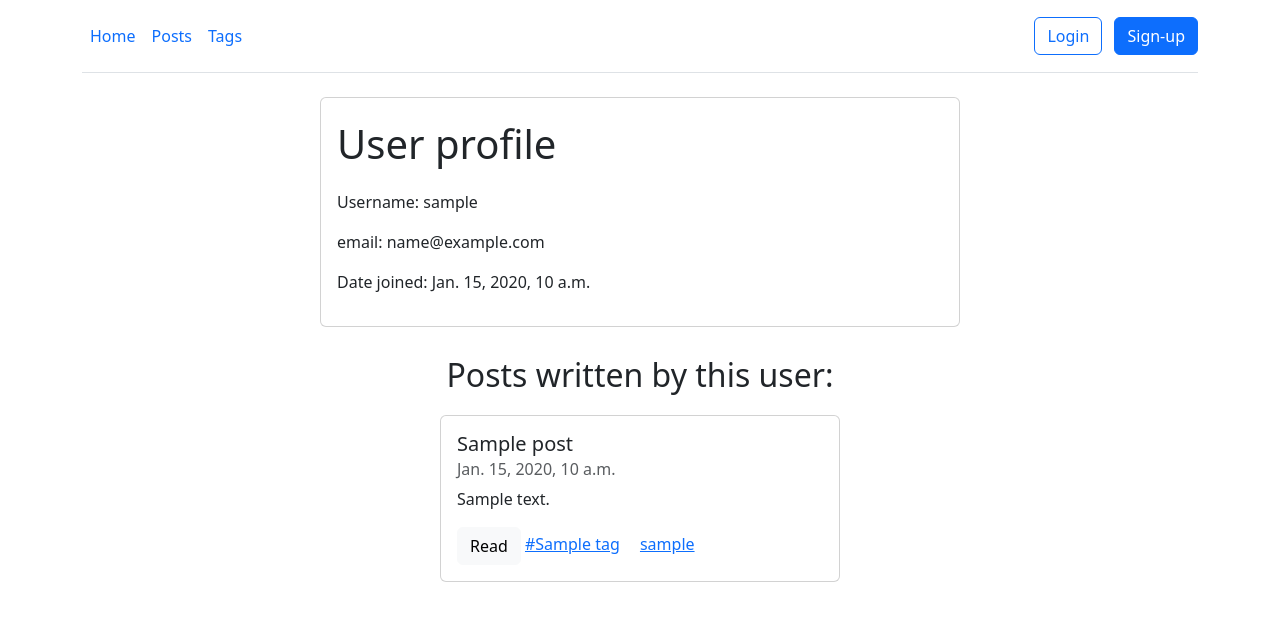
After one commit to ilya-4real/simple_blog, a Django app: page /blog/profile/1 in a window 1280 px wide. The commit adds this page. Shown: the top 621 px of the page. Run offline with Django 4.2, Linux system fonts and the light colour scheme; tables that the repository leaves empty hold one stand-in row (values such as "Sample post").

Commit message:
added user profile

```diff
--- a/blog/models.py
+++ b/blog/models.py
@@ -14,7 +14,7 @@ class Post(models.Model):
     body = models.TextField(blank=True, db_index=True)
     tags = models.ManyToManyField('Tag', blank=True, related_name='posts')
     pub_date = models.DateTimeField(auto_now_add=True)
-    author = models.ForeignKey(User, on_delete=models.PROTECT, related_name='post')
+    author = models.ForeignKey(User, on_delete=models.PROTECT, related_name='posts')
 
     def get_absolute_url(self):
         return reverse('post_detail_url', kwargs={'slug': self.slug})
--- a/blog/templates/blog/includes/post_card.html
+++ b/blog/templates/blog/includes/post_card.html
@@ -7,6 +7,6 @@
        {%for tag in post.tags.all %}
      <a href="{{ tag.get_absolute_url }}" class="card-link">#{{ tag.title }}</a>
        {% endfor %}
-     <a href="/" class="card-link">{{post.author.username}}</a>
+     <a href="{% url 'user_profile_url' user_id=post.author.id %}" class="card-link">{{post.author.username}}</a>
    </div>
  </div>
--- a/blog/templates/blog/posts.html
+++ b/blog/templates/blog/posts.html
@@ -22,6 +22,7 @@
     </div>
     {% endif %}
 {%endblock%}
+<!--paginator begins here-->
 {% block paginator %}
 <nav aria-label="..." style="max-width: 350px; margin: auto">
   <ul class="pagination">
--- /dev/null
+++ b/blog/templates/blog/profile.html
@@ -0,0 +1,22 @@
+{% extends 'blog/base_blog.html' %}
+
+{% block title %}
+    {{ user.username }}
+{% endblock %}
+
+{% block content %}
+        <div class="card mb-4 w-50 mx-auto">
+          <div class="card-body">
+            <p class="fs-1">User profile</p>
+              <p>Username: {{user.username}}</p>
+              <p>email: {{user.email}}</p>
+              <p>Date joined: {{user.date_joined}}</p>
+          </div>
+        </div>
+        <div class="mw-50 mx-auto">
+            <p class="text-center fs-2">{{profile_description}}</p>
+        </div>
+    {% for post in posts %}
+        {% include 'blog/includes/post_card.html' %}
+    {% endfor %}
+{% endblock %}
--- a/blog/templates/blog/tags.html
+++ b/blog/templates/blog/tags.html
@@ -7,7 +7,7 @@
 
 {% block content %}
 
-   <div class="card mb-2" style="width: 25rem; margin: auto;">
+   <div class="card mb-4" style="width: 25rem; margin: auto;">
         <h2 class="mb-5" style="margin: auto;">Tags in this blog:</h2>
 <!--       search bar-->
        <form class="d-flex container mb-3" action="{% url 'all_tags_url' %}" role="search" style="max-width: 400px;">
--- a/blog/urls.py
+++ b/blog/urls.py
@@ -3,6 +3,7 @@ from .views import *
 
 urlpatterns = [
     path('', main_blog, name='home_page_url'),
+    path('profile/<int:user_id>', UserProfile.as_view(), name='user_profile_url'),
     path('log_in/', UserLogIn.as_view(), name='log_in_url'),
     path('sign_up/', SignUp.as_view(), name='sign_up_url'),
     path('log_out', log_out_user, name='log_out_url'),
--- a/blog/utils.py
+++ b/blog/utils.py
@@ -10,7 +10,7 @@ class ObjectDetailMixin:
     template = None
 
     def get(self, request, slug):
-        obj = get_object_or_404(self.model, slug__iexact=slug)
+        obj = self.model.objects.get(slug__iexact=slug)
         return render(request, self.template, context={self.model.__name__.lower(): obj})
 
 
--- a/blog/views.py
+++ b/blog/views.py
@@ -1,4 +1,5 @@
 from django.contrib.auth.forms import AuthenticationForm
+from django.contrib.auth.models import User
 from django.shortcuts import render, redirect
 from django.views.generic import View, CreateView
 from django.core.paginator import Paginator
@@ -62,14 +63,27 @@ def log_out_user(request):
     return redirect('home_page_url')
 
 
+class UserProfile(View):
+    def get(self, request, user_id):
+        user = User.objects.get(pk=user_id)
+        posts = user.posts.all().prefetch_related('tags')
+        if request.user == user and posts.count():
+            profile_description = 'Your posts:'
+        elif request.user != user and posts.count():
+            profile_description = 'Posts written by this user:'
+        else:
+            profile_description = 'There are no posts here yet...'
+        return render(request, 'blog/profile.html', context={'user': user, 'posts': posts, 'profile_description': profile_description})
+
+
 def posts_view(request):
     search_query = request.GET.get('post_search', '')
 
     # searching engine try elastic FIXME
     if search_query:
-        posts = Post.objects.filter(Q(title__icontains=search_query) | Q(body__icontains=search_query))
+        posts = Post.objects.filter(Q(title__icontains=search_query) | Q(body__icontains=search_query)).select_related('author')
     else:
-        posts = Post.objects.all()
+        posts = Post.objects.all().select_related('author').prefetch_related('tags')
 
     # pagination FIXME
     paginator = Paginator(posts, 3)
@@ -114,9 +128,11 @@ def tags_view(request):
     return render(request, 'blog/tags.html', context={'tags': tags})
 
 
-class TagDetail(ObjectDetailMixin, View):
-    model = Tag
-    template = 'blog/tag_detail.html'
+class TagDetail(View):
+    def get(self, request, slug):
+        tag = Tag.objects.get(slug__iexact=slug)
+        posts = tag.posts.all().select_related('author').prefetch_related('tags')
+        return render(request, 'blog/tag_detail.html', context={'tag': tag, 'posts': posts})
 
 
 class TagCreate(LoginRequiredMixin, ObjectCreateMixin, View):
--- a/templates/base.html
+++ b/templates/base.html
@@ -21,7 +21,7 @@
       </ul>
             {% if request.user.is_authenticated %}
       <div class="col-md-3 text-end">
-        <a href="{% url 'home_page_url' %}" class="btn btn-outline-primary me-2">{{user.username}}</a>
+        <a href="{% url 'user_profile_url' user_id=request.user.id %}" class="btn btn-outline-primary me-2">{{user.username}}</a>
         <a href="{% url 'log_out_url' %}" class="btn btn-primary">Log out</a>
       </div>
           {% else %}
--- a/web/settings.py
+++ b/web/settings.py
@@ -37,6 +37,7 @@ INSTALLED_APPS = [
     'django.contrib.sessions',
     'django.contrib.messages',
     'django.contrib.staticfiles',
+    'debug_toolbar',
     'blog',
 ]
 
@@ -48,6 +49,7 @@ MIDDLEWARE = [
     'django.contrib.auth.middleware.AuthenticationMiddleware',
     'django.contrib.messages.middleware.MessageMiddleware',
     'django.middleware.clickjacking.XFrameOptionsMiddleware',
+    'debug_toolbar.middleware.DebugToolbarMiddleware',
 ]
 
 ROOT_URLCONF = 'web.urls'
@@ -124,3 +126,7 @@ STATIC_URL = 'static/'
 # https://docs.djangoproject.com/en/4.1/ref/settings/#default-auto-field
 
 DEFAULT_AUTO_FIELD = 'django.db.models.BigAutoField'
+
+INTERNAL_IPS = [
+    "127.0.0.1",
+]
--- a/web/urls.py
+++ b/web/urls.py
@@ -16,10 +16,12 @@ Including another URLconf
 from django.contrib import admin
 from django.urls import path
 from django.urls import include
+import debug_toolbar
 
 from .views import redirect_blog
 
 urlpatterns = [
+    path("__debug__/", include("debug_toolbar.urls")),
     path('admin/', admin.site.urls),
     path('blog/', include('blog.urls')),
     path('', redirect_blog),
```
Also changed, not shown: blog/templates/blog/tag_detail.html (+14 -2 lines).
